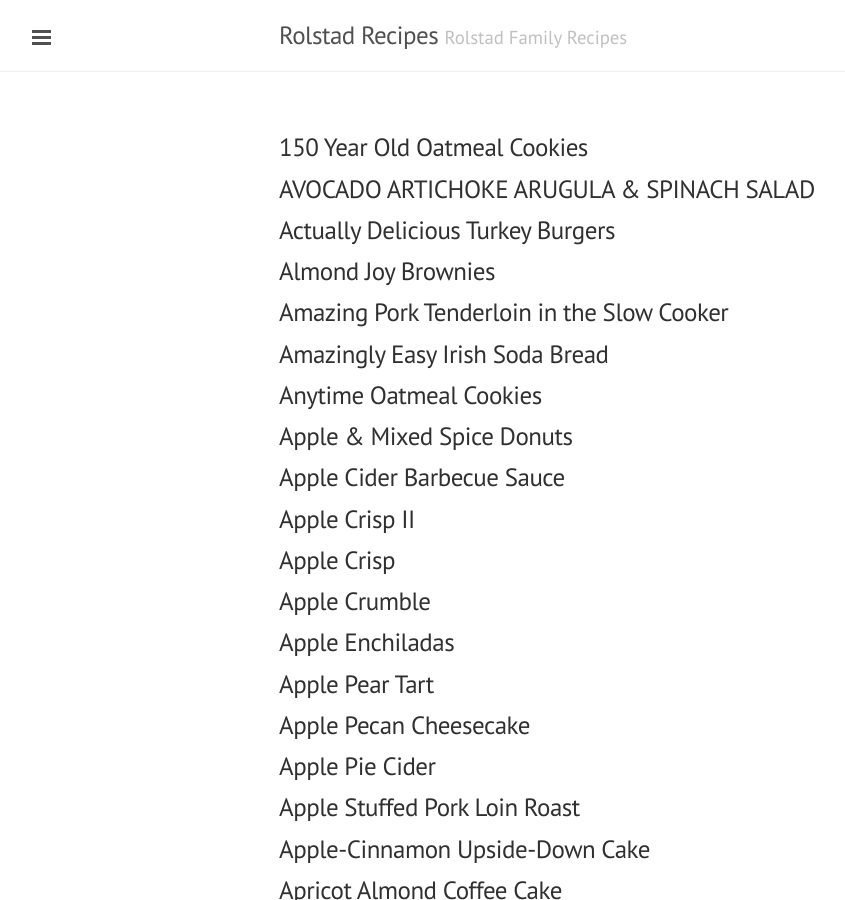
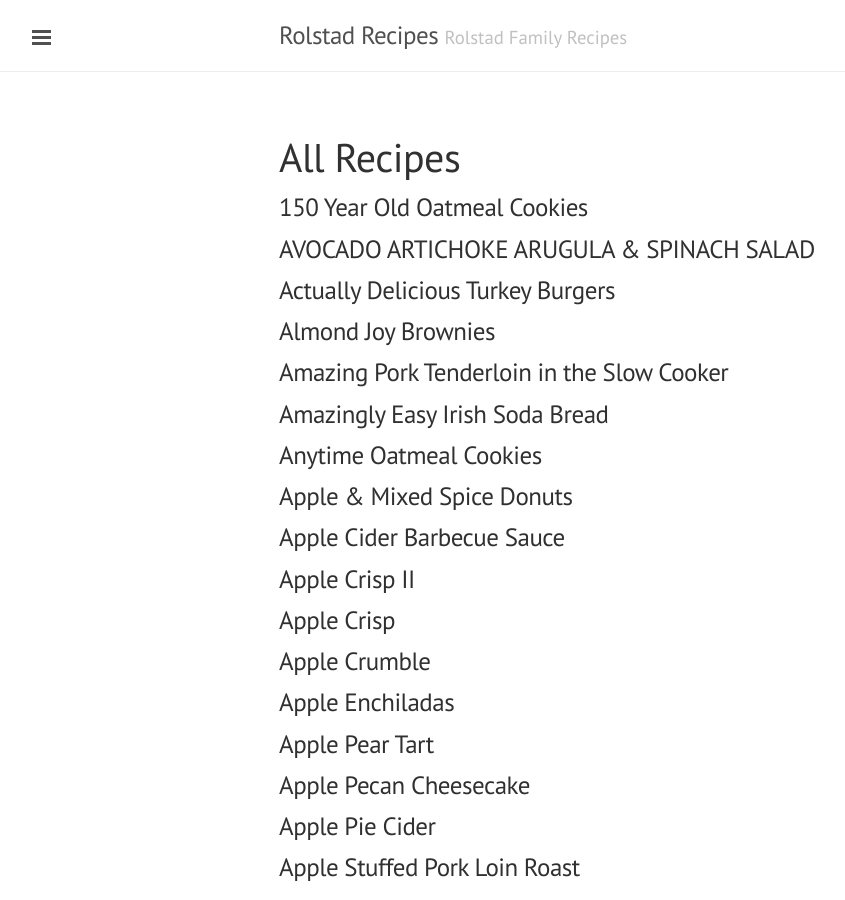
Before and after one commit to jrolstad/jrolstad.github.io, a Jekyll site: the page built from categories/all.html, in a window 1280 px wide and 900 px high. Shown: the whole window, without its empty margins (1-846 px from the left). Built offline with Jekyll 4.4.1, drawn with Linux system fonts in a browser that asks for light colours.

Commit message:
Adding title

```diff
--- a/categories/all.html
+++ b/categories/all.html
@@ -2,6 +2,8 @@
 layout: default
 title: All_Recipes
 ---
+
+<h1>All Recipes</h1>
 
 {% capture posts %}
   {% for post in site.posts %}
```
